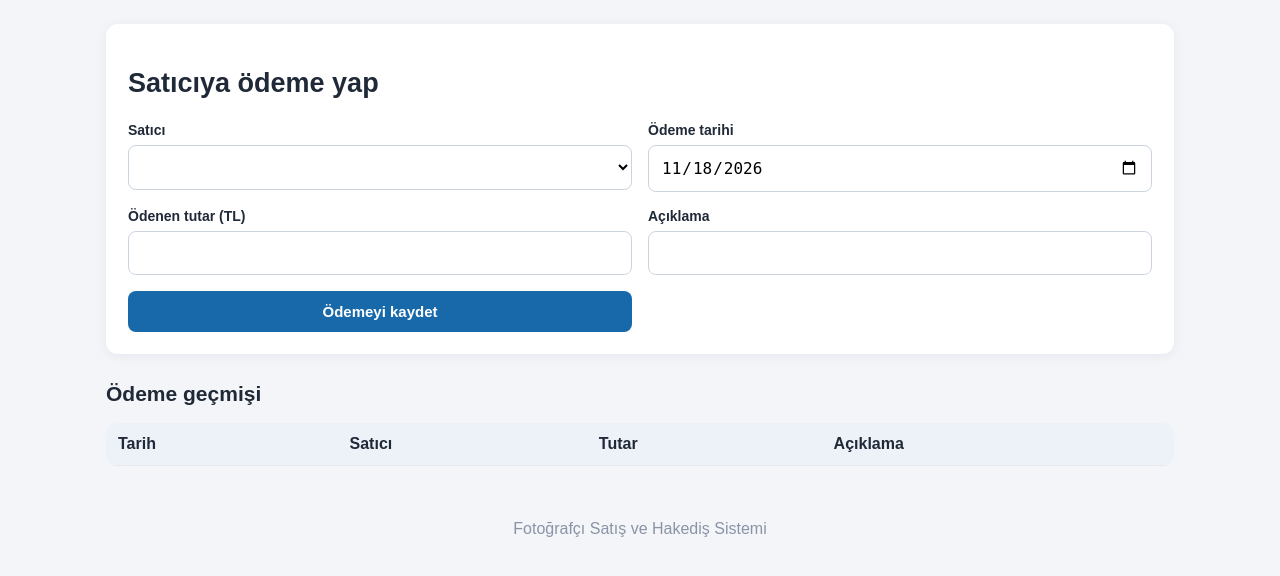
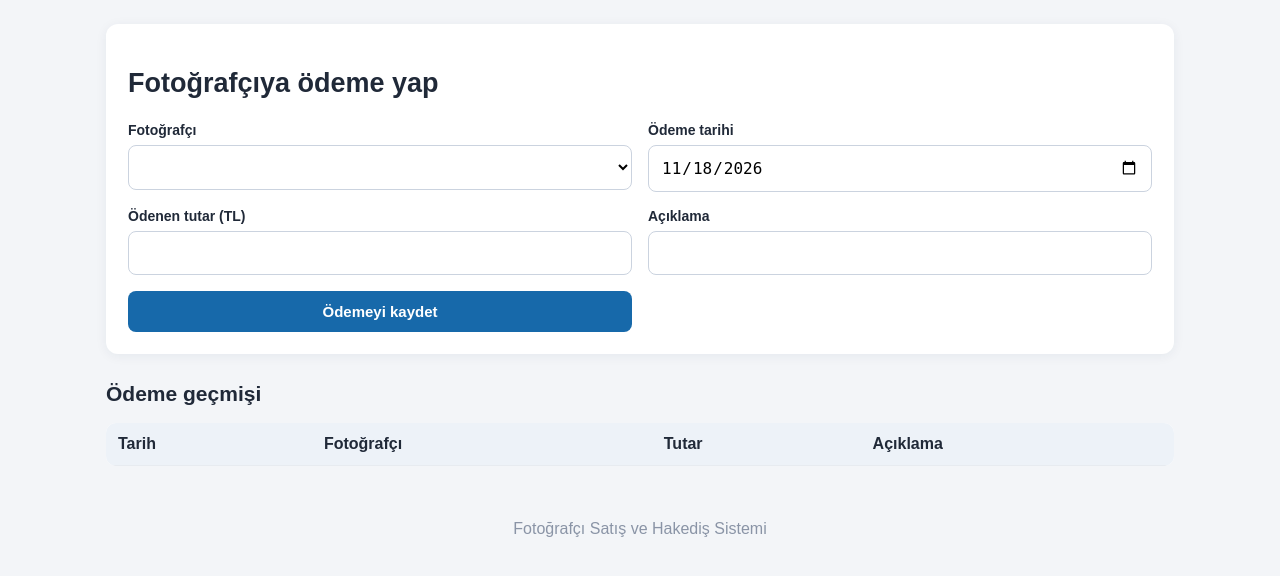
Before and after one commit to yusufaltinay16-pixel/fotografci-satis-sistemi, a Flask app: page /payments in a window 1280 px wide. Shown: the part 97-673 px from the top of the page. Run offline with Flask 3, Linux system fonts and the light colour scheme; the visitor is signed in with stand-in values (Sample User, id 1); data comes from the database, SQL or seed files in the repository; data that the repository does not hold is empty; some libraries are stand-ins or nearby versions.

Commit message:
Arayüzde Satıcı ifadelerini Fotoğrafçı olarak değiştir

```diff
--- a/templates/payments.html
+++ b/templates/payments.html
@@ -1 +1 @@
-{% extends "base.html" %}{% block content %}<section class="panel"><h1>Satıcıya ödeme yap</h1><form method="post" class="formgrid"><label>Satıcı<select name="seller_id">{% for s in sellers %}<option value="{{s.id}}">{{s.full_name}}</option>{% endfor %}</select></label><label>Ödeme tarihi<input type="date" name="payment_date" value="{{today}}" required></label><label>Ödenen tutar (TL)<input type="number" name="amount" step="0.01" min="0.01" required></label><label>Açıklama<input name="note"></label><button>Ödemeyi kaydet</button></form></section><h2>Ödeme geçmişi</h2><div class="tablewrap"><table><tr><th>Tarih</th><th>Satıcı</th><th>Tutar</th><th>Açıklama</th></tr>{% for r in rows %}<tr><td>{{r.payment_date}}</td><td>{{r.full_name}}</td><td>{{r.amount}} TL</td><td>{{r.note}}</td></tr>{% endfor %}</table></div>{% endblock %}
+{% extends "base.html" %}{% block content %}<section class="panel"><h1>Fotoğrafçıya ödeme yap</h1><form method="post" class="formgrid"><label>Fotoğrafçı<select name="seller_id">{% for s in sellers %}<option value="{{s.id}}">{{s.full_name}}</option>{% endfor %}</select></label><label>Ödeme tarihi<input type="date" name="payment_date" value="{{today}}" required></label><label>Ödenen tutar (TL)<input type="number" name="amount" step="0.01" min="0.01" required></label><label>Açıklama<input name="note"></label><button>Ödemeyi kaydet</button></form></section><h2>Ödeme geçmişi</h2><div class="tablewrap"><table><tr><th>Tarih</th><th>Fotoğrafçı</th><th>Tutar</th><th>Açıklama</th></tr>{% for r in rows %}<tr><td>{{r.payment_date}}</td><td>{{r.full_name}}</td><td>{{r.amount}} TL</td><td>{{r.note}}</td></tr>{% endfor %}</table></div>{% endblock %}
```
